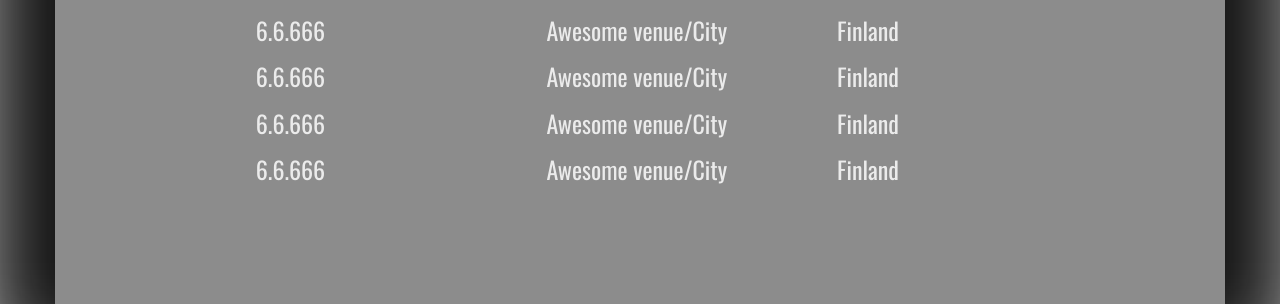
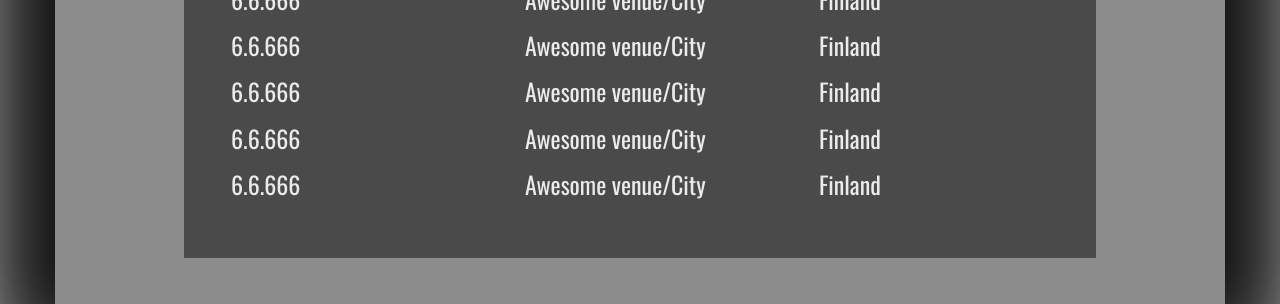
Before and after one commit to DaniStrudel/Brymir-www, a website: page live.html in a window 1280 px wide. Shown: the part 696-1000 px from the top of the page. Drawn offline with nearby package versions, Linux system fonts and the light colour scheme; a web font is replaced by a local one.

Commit message:
Try to add background to list

```diff
--- a/live.html
+++ b/live.html
@@ -64,7 +64,7 @@
             <!-- third row -->
     <div class="row sideMargin theMargin">
 
-    <ul class="rig columns-3">
+    <ul class="rig columns-3 mainContent">
     <li>
         <h2><b>Date</b></h2>
         <h3>6.6.666</h3>
```
